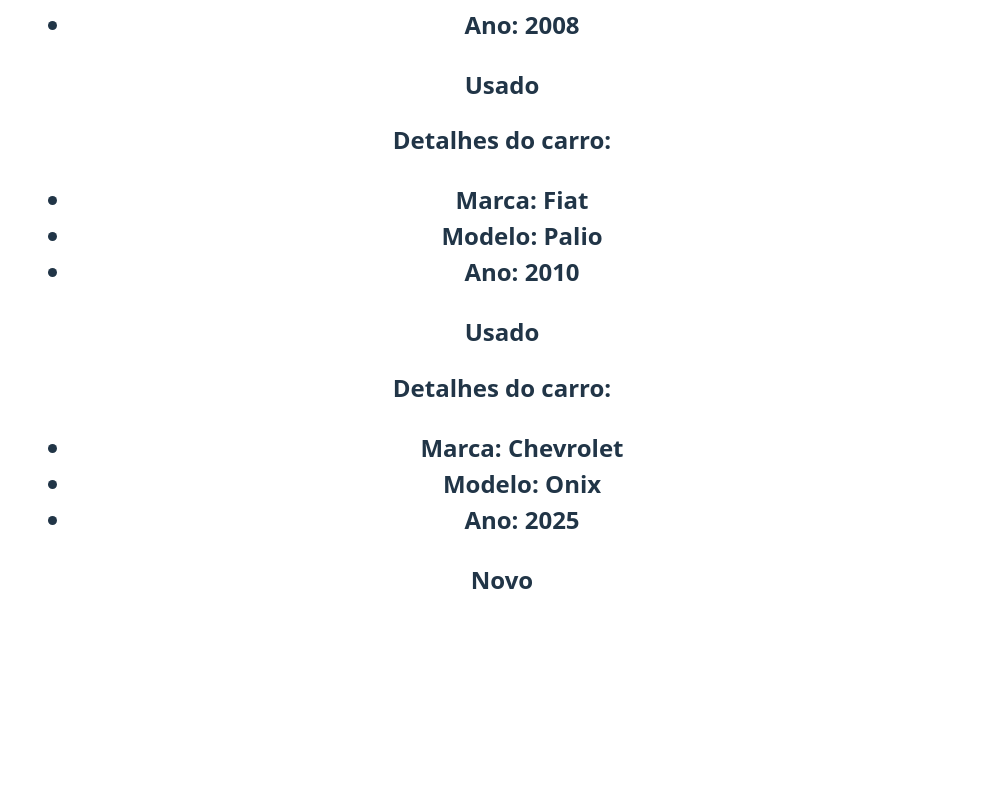
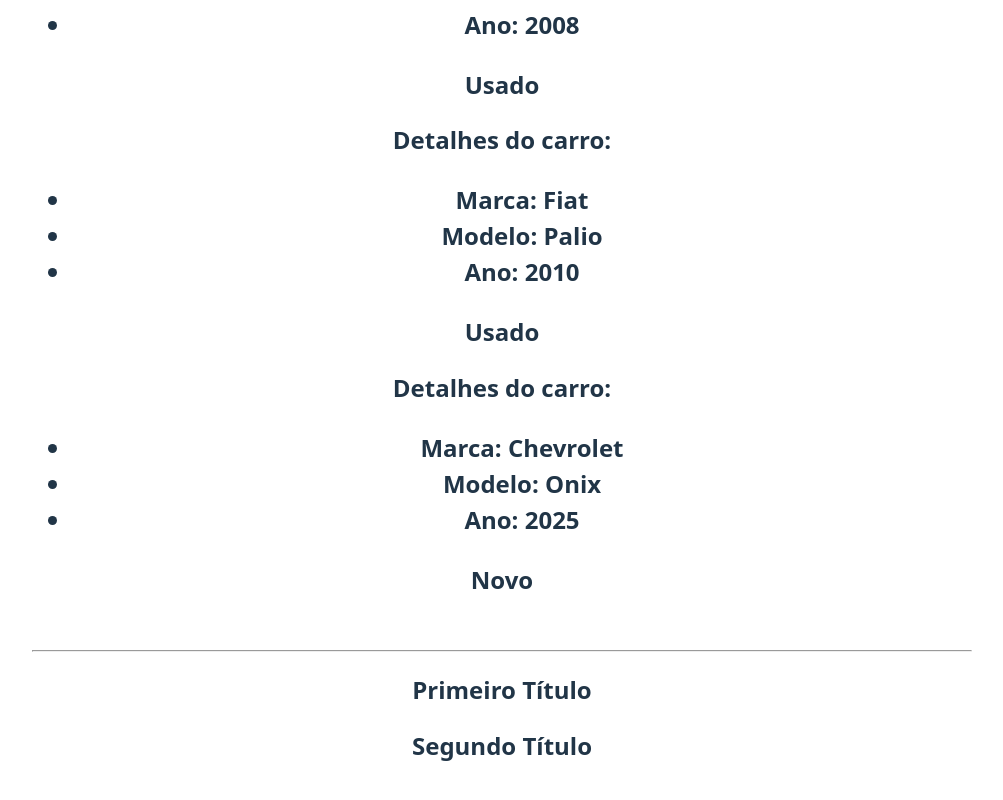
Before and after one commit to joao-vittorr/estudo-react-native, a React (Vite) app in the folder 3_avancando_em_react/avancando/: page / in a window 1280 px wide. Shown: the part 2005-2805 px from the top of the page, without its empty margins (138-1141 px from the left). Before the commit the page ends 2655 px from the top, so only its background shows below. Built offline with nearby package versions, Linux system fonts and the light colour scheme.

Commit message:
Fragmente

```diff
--- a/3_avancando_em_react/avancando/src/App.jsx
+++ b/3_avancando_em_react/avancando/src/App.jsx
@@ -1,10 +1,10 @@
-import { useState } from "react";
 import "./App.css";
 import ManageData from "./components/ManageData";
 import ListRender from "./components/ListRender";
 import CondicionalRender from "./components/CondicionalRender";
 import ShowUserName from "./components/ShowUserName";
 import CarDetails from "./components/CarDetails";
+import Fragment from "./components/Fragment";
 
 function App() {
   const carros = [
@@ -34,6 +34,9 @@
           <CarDetails marca={carro.marca} modelo={carro.modelo} ano={carro.ano} newCar={carro.newCar}> </CarDetails>
         ))}
       </div>
+      <br /><hr />
+      {/* Fragment */}
+      <Fragment />
     </>
   );
 }
--- /dev/null
+++ b/3_avancando_em_react/avancando/src/components/Fragment.jsx
@@ -0,0 +1,12 @@
+import React from "react";
+
+const Fragment = () => {
+  return (
+    <>
+      <h2>Primeiro Título</h2>
+      <h2>Segundo Título</h2>
+    </>
+  );
+};
+
+export default Fragment;
```
